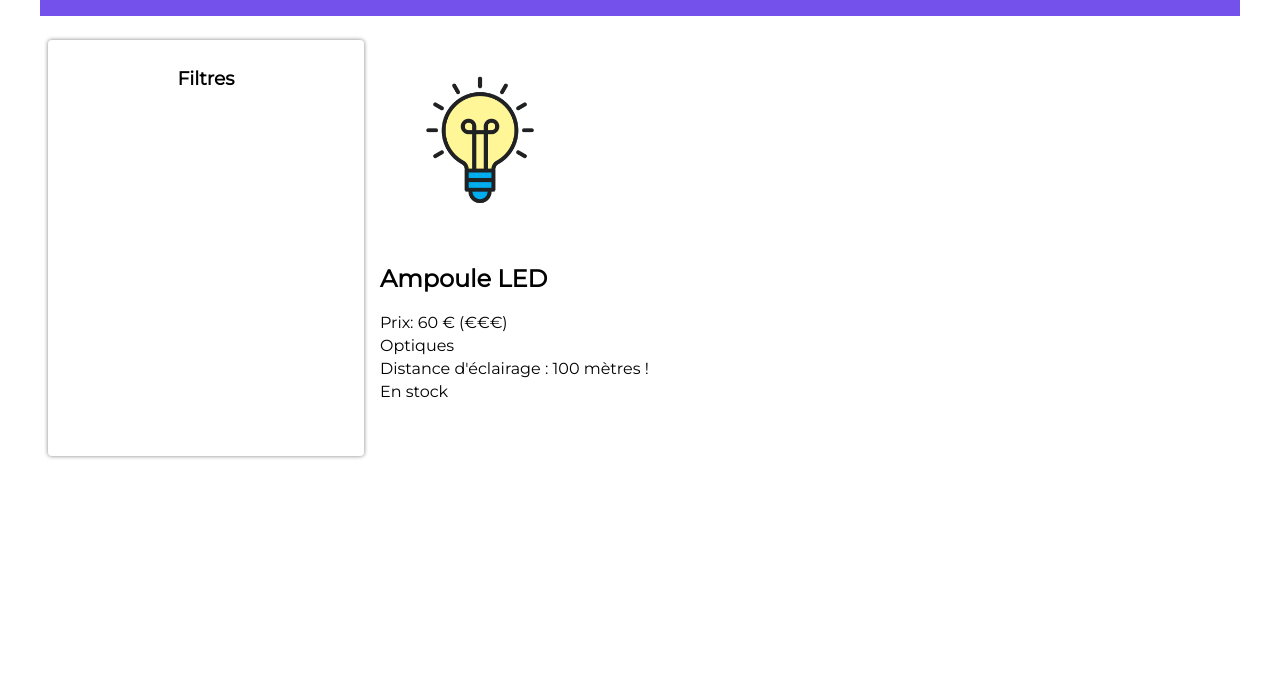
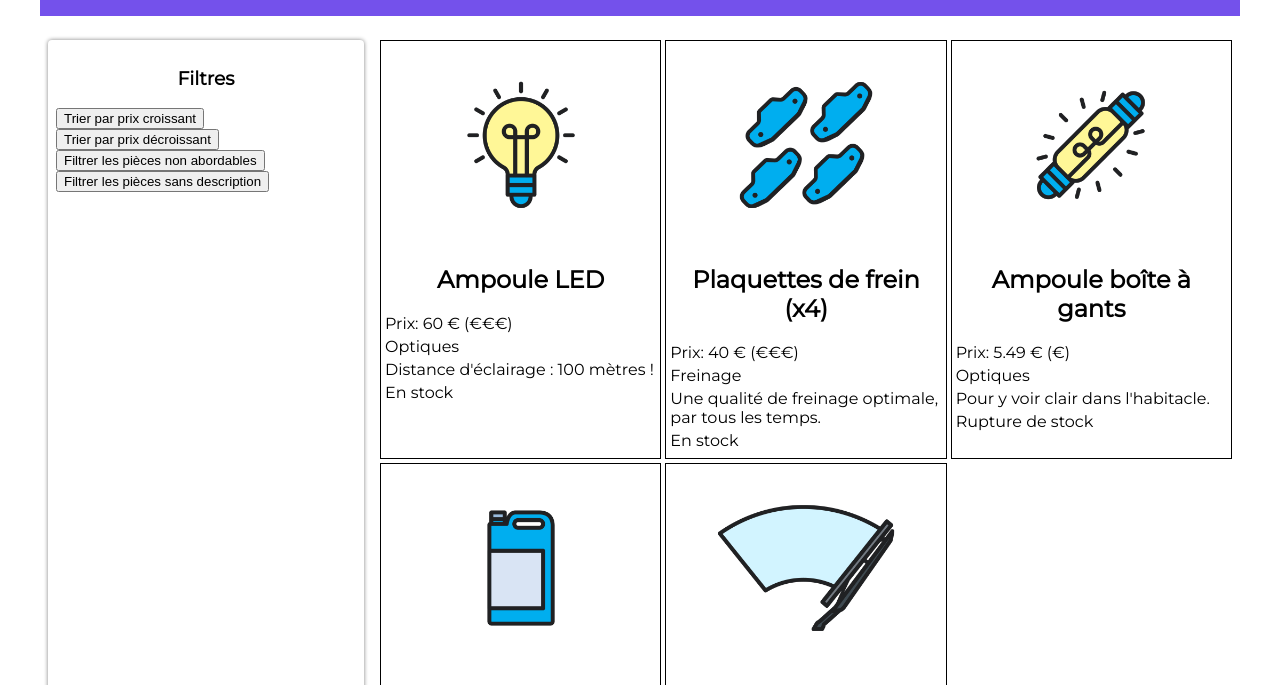
Before and after one commit to SebastienMETZDORFF/pieces-autos, a website: page index.html in a window 1280 px wide. Shown: the part 98-783 px from the top of the page. Drawn offline with Linux system fonts and the light colour scheme.

Commit message:
Fonctions sort et filter

```diff
--- a/index.html
+++ b/index.html
@@ -15,6 +15,13 @@
 			<!-- Menu de recherche -->
 			<section class="filtres">
 				<h3>Filtres</h3>
+				<button class="btn-trier-croissant">Trier par prix croissant</button>
+				<br>
+				<button class="btn-trier-decroissant">Trier par prix décroissant</button>
+				<br>
+				<button class="btn-filtrer-abordables">Filtrer les pièces non abordables</button>
+				<br>
+				<button class="btn-filtrer-description">Filtrer les pièces sans description</button>
 			</section>
 
 			<!-- Fiches produits -->
--- a/pieces.js
+++ b/pieces.js
@@ -1,8 +1,14 @@
 // Récupération des pièces depuis le fichier JSON
 const reponse = await fetch("pieces-autos.json");
 const pieces = await reponse.json();
+
+for (let i = 0; i < pieces.length; i++) {
+    const article = pieces[i];
+    // Récupération de l'élément du DOM qui accueillera les fiches
+    const sectionFiches = document.querySelector(".fiches");
+    // Création d’une balise dédiée à une pièce automobile
+    const pieceElement = document.createElement("article");
     // Création des balises
-const article = pieces[0];
     const imageElement = document.createElement("img");
     imageElement.src = article.image;
     const nomElement = document.createElement("h2");
@@ -15,11 +21,53 @@
     descriptionElement.innerText = article.description ?? "Pas de description pour le moment.";
     const stockElement = document.createElement("p");
     stockElement.innerText = article.disponibilite ? "En stock" : "Rupture de stock";
-// Rattachement de nos balises au DOM
-const sectionFiches = document.querySelector(".fiches");
-sectionFiches.appendChild(imageElement);
-sectionFiches.appendChild(nomElement);
-sectionFiches.appendChild(prixElement);
-sectionFiches.appendChild(categorieElement);
-sectionFiches.appendChild(descriptionElement);
-sectionFiches.appendChild(stockElement);
+
+    // On rattache la balise article a la section Fiches
+    sectionFiches.appendChild(pieceElement);
+    // On rattache les autres balises à pieceElement (la balise article)
+    pieceElement.appendChild(imageElement);
+    pieceElement.appendChild(nomElement);
+    pieceElement.appendChild(prixElement);
+    pieceElement.appendChild(categorieElement);
+    pieceElement.appendChild(descriptionElement);
+    pieceElement.appendChild(stockElement);
+}
+
+// Gestion des boutons
+const boutonTrierCroissant = document.querySelector(".btn-trier-croissant");
+boutonTrierCroissant.addEventListener("click", () => {
+    const piecesOrdonnees = Array.from(pieces);
+
+    piecesOrdonnees.sort((a, b) => {
+        return a.prix - b.prix;
+    });
+
+    console.log(piecesOrdonnees);
+});
+
+const boutonTrierDecroissant = document.querySelector(".btn-trier-decroissant");
+boutonTrierDecroissant.addEventListener("click", () => {
+    const piecesOrdonnees = Array.from(pieces);
+
+    piecesOrdonnees.sort((a, b) => {
+        return b.prix - a.prix;
+    });
+
+    console.log(piecesOrdonnees);
+});
+
+const boutonFiltrerAbordables = document.querySelector(".btn-filtrer-abordables");
+boutonFiltrerAbordables.addEventListener("click", () => {
+    const piecesFiltrees = pieces.filter((piece) => {
+        return piece.prix <= 35;
+    });
+    console.log(piecesFiltrees);
+});
+
+const boutonFiltrerDescription = document.querySelector(".btn-filtrer-description");
+boutonFiltrerDescription.addEventListener("click", () => {
+    const piecesFiltrees = pieces.filter((piece) => {
+        return piece.description;
+    });
+    console.log(piecesFiltrees);
+});
--- a/styles.css
+++ b/styles.css
@@ -45,11 +45,24 @@
 .fiches {
 	flex: 1;
 	margin: 8px;
+	display: grid;
+	grid-template-columns: repeat(3, 1fr);
+	gap: 4px;
 }
-.fiches img {
+.fiches article {
+	border: 1px solid black;
+	padding: 4px;
+}
+.fiches article img {
+	display: block;
+	margin-left: auto;
+	margin-right: auto;
 	max-width: 200px;
 }
-.fiches p {
+.fiches article p {
 	margin-top: 4px;
 	margin-bottom: 4px;
 }
+.fiches article h2 {
+	text-align: center;
+}
```
Lines whose indentation alone changed are shown as unchanged.
